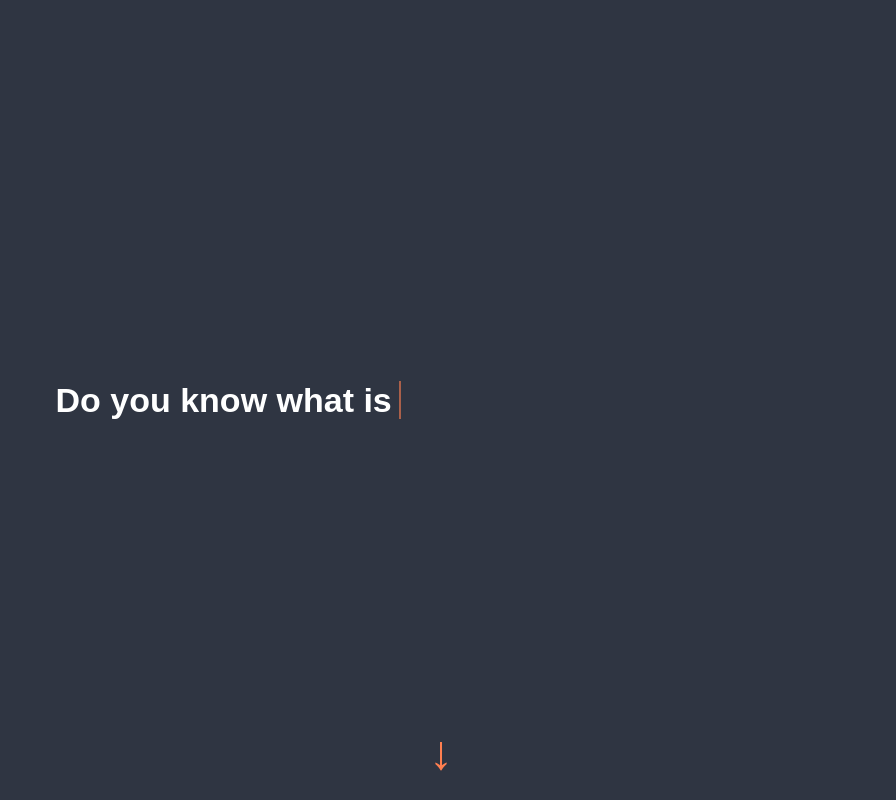
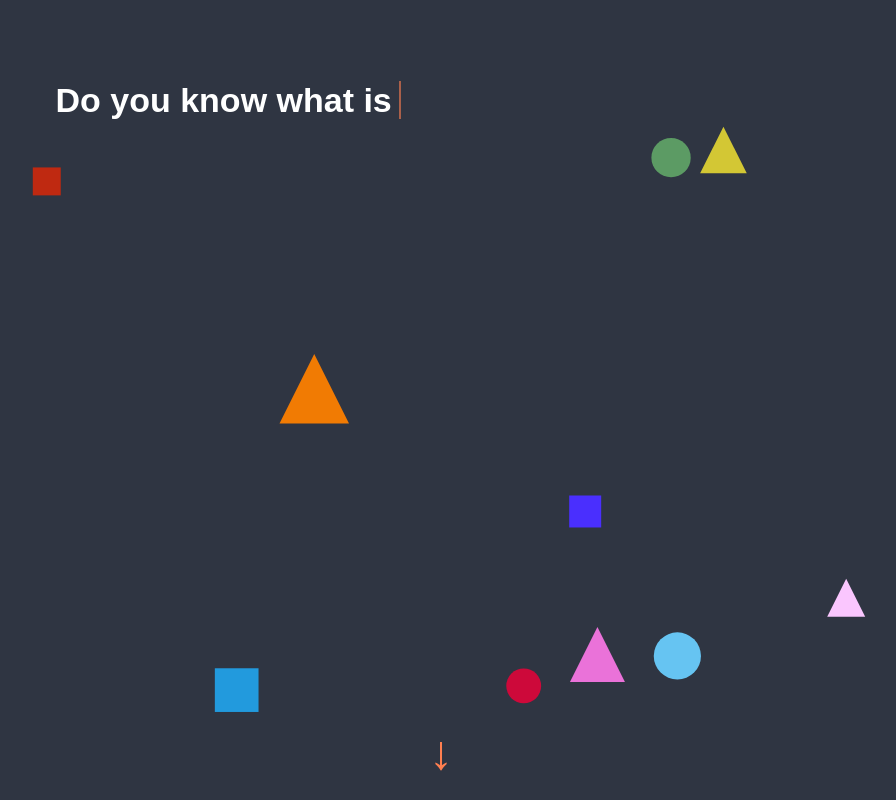
Before and after one commit to FenrirDrage/canvas, a plain HTML site: page index.html in a window 1280 px wide. Shown: the whole page, without its empty margins (199-1095 px from the left). Drawn offline with Linux system fonts and the light colour scheme.

Commit message:
add first page

```diff
--- a/index.html
+++ b/index.html
@@ -14,8 +14,9 @@
     <!-- Title Section -->
     <section id="title" class="section">
         <div class="animated-text">
-            Do you know what is <span></span>
-        </div>
+        Do you know what is <span></span>
+    </div>
+    <canvas id="shapesCanvas" width="900" height="600"></canvas>
         <a href="#dislexia" class="scroll-arrow next">&#8595;</a> <!-- Next arrow -->
     </section>
 
@@ -30,9 +31,9 @@
                 <canvas id="dyslexiaCanvas" width="400" height="400"></canvas>
             </div>
         </div>
-        <button id="startDyslexiaGame" class="start-button">Iniciar Jogo de Dislexia</button>
+        <!--<button id="startDyslexiaGame" class="start-button">Iniciar Jogo de Dislexia</button>-->
         <a href="#title" class="scroll-arrow previous">&#8593;</a> <!-- Previous arrow -->
-        <a href="#dyscalculia" class="scroll-arrow next">&#8595;</a> <!-- Next arrow -->
+        <a href="#dyslexia-game" class="scroll-arrow next">&#8595;</a> <!-- Next arrow -->
     </section>
 
     <!-- Dyslexia Game Section -->
@@ -42,6 +43,7 @@
             <p>Welcome to the Dyslexia Game! Here you'll experience reading challenges similar to those faced by individuals with dyslexia.</p>
         </div>
         <a href="#dislexia" class="scroll-arrow previous">&#8593;</a> <!-- Previous arrow -->
+        <a href="#dyscalculia" class="scroll-arrow next">&#8595;</a> <!-- Next arrow -->
     </section>
 
     <!-- Dyscalculia Section -->
@@ -55,8 +57,9 @@
                 <canvas id="dyscalculiaCanvas" width="400" height="400"></canvas>
             </div>
         </div>
-        <button id="startDyscalculiaGame" class="start-button">Iniciar Jogo de Discalculia</button>
-        <a href="#dislexia" class="scroll-arrow previous">&#8593;</a> <!-- Previous arrow -->
+        <!--<button id="startDyscalculiaGame" class="start-button">Iniciar Jogo de Discalculia</button>-->
+        <a href="#dyslexia-game" class="scroll-arrow previous">&#8593;</a> <!-- Previous arrow -->
+        <a href="#dyscalculia-game" class="scroll-arrow next">&#8595;</a> <!-- Next arrow -->
     </section>
 
     <!-- Dyscalculia Game Section -->
--- a/script.js
+++ b/script.js
@@ -90,3 +90,59 @@ document.addEventListener("DOMContentLoaded", () => {
 
   updateArrowVisibility("title");
 });
+
+document.addEventListener("DOMContentLoaded", () => {
+  const shapesCanvas = document.getElementById("shapesCanvas");
+  const ctx = shapesCanvas.getContext("2d");
+
+  // Função para gerar uma cor aleatória
+  function getRandomColor() {
+    const letters = "0123456789ABCDEF";
+    let color = "#";
+    for (let i = 0; i < 6; i++) {
+      color += letters[Math.floor(Math.random() * 16)];
+    }
+    return color;
+  }
+
+  // Função para desenhar uma forma aleatória
+  function drawRandomShape() {
+    const shapeType = Math.floor(Math.random() * 3); // 0: Círculo, 1: Quadrado, 2: Triângulo
+    const x = Math.random() * shapesCanvas.width;
+    const y = Math.random() * shapesCanvas.height;
+    const size = Math.random() * 50 + 20;
+    const color = getRandomColor();
+
+    ctx.fillStyle = color;
+
+    if (shapeType === 0) {
+      // Círculo
+      ctx.beginPath();
+      ctx.arc(x, y, size / 2, 0, Math.PI * 2);
+      ctx.fill();
+    } else if (shapeType === 1) {
+      // Quadrado
+      ctx.fillRect(x, y, size, size);
+    } else if (shapeType === 2) {
+      // Triângulo
+      ctx.beginPath();
+      ctx.moveTo(x, y);
+      ctx.lineTo(x + size, y);
+      ctx.lineTo(x + size / 2, y - size);
+      ctx.closePath();
+      ctx.fill();
+    }
+  }
+
+  // Função para desenhar várias formas aleatórias
+  function drawRandomShapes(count) {
+    ctx.clearRect(0, 0, shapesCanvas.width, shapesCanvas.height); // Limpa o canvas
+    for (let i = 0; i < count; i++) {
+      drawRandomShape();
+    }
+  }
+
+  // Desenhar 10 formas aleatórias inicialmente e repetir a cada segundo
+  drawRandomShapes(10);
+  setInterval(() => drawRandomShapes(10), 1000);
+});
```
